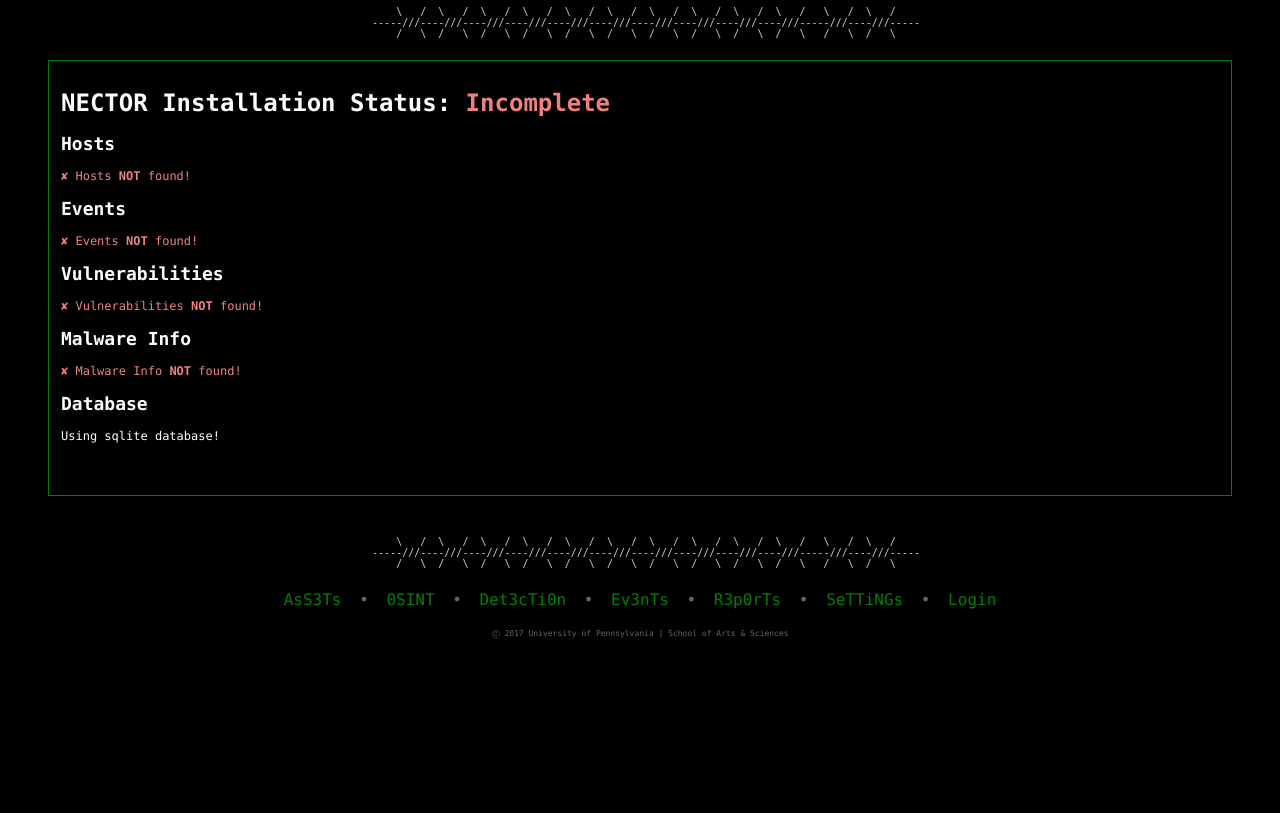
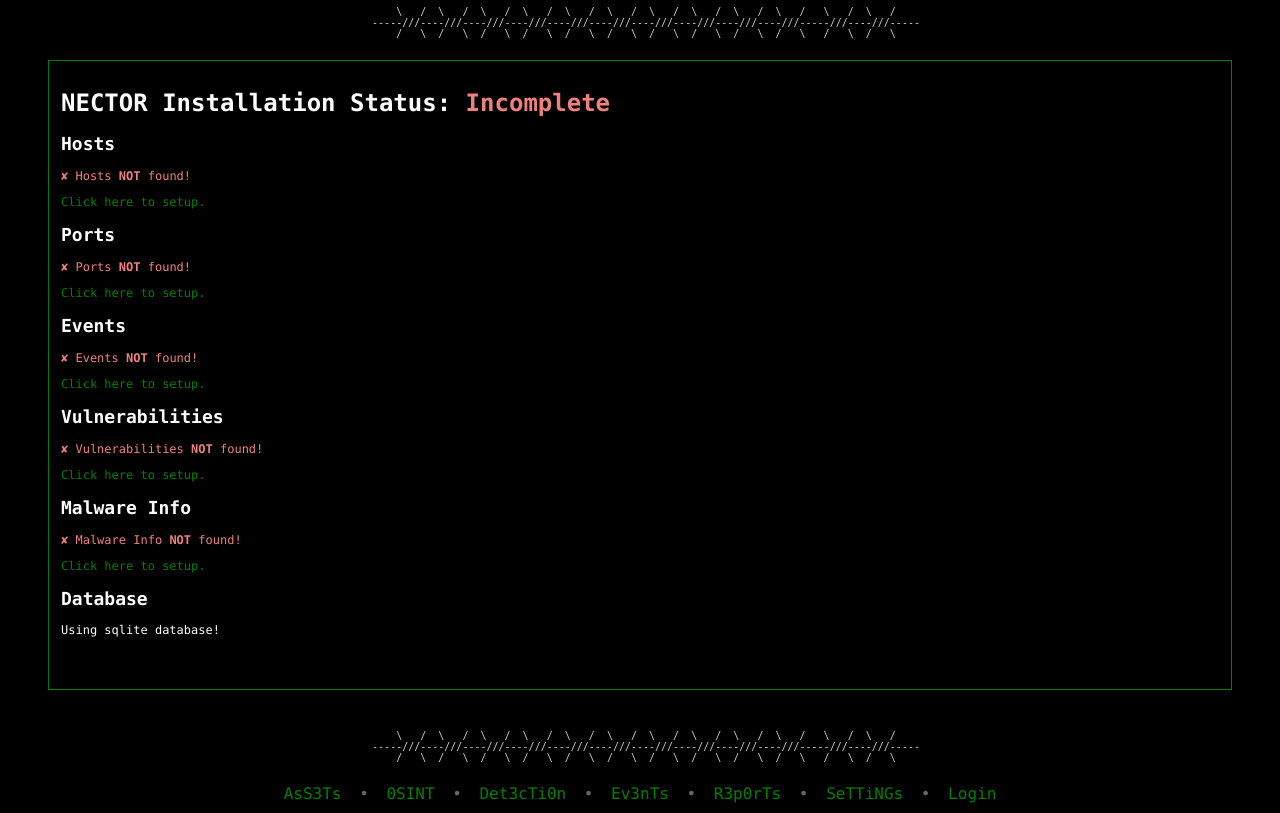
Before and after one commit to clayball/nector, a Django app: page /status/ in a window 1280 px wide. Shown: the part 203-1016 px from the top of the page. Before the commit the page ends 842 px from the top, so only its background shows below. Run offline with Django 3.2, Linux system fonts and the light colour scheme; data that the repository does not hold is empty.

Commit message:
GUI Install for Hosts and Ports.

```diff
--- a/nector/urls.py
+++ b/nector/urls.py
@@ -32,7 +32,7 @@
     url(r'^reports/', views.reports, name='reports'),
     url(r'^scans/', include('scans.urls')),
     url(r'^settings/', views.settings, name='settings'),
-    url(r'^status/', views.status, name='status'),
+    url(r'^status/', include('nector_home.urls')),
     url(r'^trending/', include('trending.urls')),
     url(r'^vulnz/', include('vulnerabilities.urls')),
 
--- a/nector_home/templates/nector_home/status.html
+++ b/nector_home/templates/nector_home/status.html
@@ -9,11 +9,108 @@
 <h1>NECTOR Installation Status: <span style="color:lightcoral">Incomplete</span></h1>
 {% endif %}
 
+{% if sup_hosts %}
+<div style="float:right; margin-right:100px">
+<h2>Hosts Setup</h2>
+{% if subnets_installed %}
+<p>An <a href="https://nmap.org/download.html">nmap</a> scan is required to obtain host info from <i>subnets.txt</i>.<br>
+    Please ensure you have nmap installed before proceeding.</p>
+<a href="/status/nmap-hosts/">Click here to run an nmap scan on the provided IP address.</a>
+<p>Note: This may take a while! Please remain on this page until it is complete.</p>
+{% else %}
+<p>Enter a list of subnets or individual IP addresses.<br> Separate each with a newline.</p>
+<form action="/status/submit-subnets/" method="post">{% csrf_token %}
+    <textarea name="subnet_ips" style="font-size:18px" rows="15" cols="30" placeholder="0.0.2.3                                  0.0.1.10-254                                  0.0.0.0/24"></textarea>
+    <br><br><input type="submit" value="Submit">
+</form>
+
+<br><br>
+<b>- OR -</b>
+<br><br>
+<p>Upload a file containing a list of subnets / IP addresses.<br>
+    Adhere to the above formatting rules.</p>
+<form action="/status/submit-subnets/" method="post" enctype="multipart/form-data">{% csrf_token %}
+    <input type="file" name="subnet_file">
+    <br><br><input type="submit" value="Upload">
+</form>
+
+{% endif %}
+</div>
+{% endif %}
+
+{% if sup_ports %}
+<div style="float:right; margin-right:100px">
+<h2>Ports Setup</h2>
+{% if subnets_installed %}
+<p>An <a href="https://nmap.org/download.html">nmap</a> scan is required to obtain port info from <i>subnets.txt</i>.<br>
+    Please ensure you have nmap installed before proceeding.</p>
+<a href="/status/nmap-ports/">Click here to run an nmap scan on the provided IP address.</a>
+<p>Note: This may take a while! Please remain on this page until it is complete.</p>
+{% else %}
+<p>Enter a list of subnets or individual IP addresses.<br> Separate each with a newline.</p>
+<form action="/status/submit-subnets/" method="post">{% csrf_token %}
+    <textarea name="subnet_ips" style="font-size:18px" rows="15" cols="30" placeholder="0.0.2.3                                  0.0.1.10-254                                  0.0.0.0/24"></textarea>
+    <br><br><input type="submit" value="Submit">
+</form>
+
+<br><br>
+<b>- OR -</b>
+<br><br>
+<p>Upload a file containing a list of subnets / IP addresses.<br>
+    Adhere to the above formatting rules.</p>
+<form action="/status/submit-subnets/" method="post" enctype="multipart/form-data">{% csrf_token %}
+    <input type="file" name="subnet_file">
+    <br><br><input type="submit" value="Upload">
+</form>
+
+{% endif %}
+</div>
+{% endif %}
+
+{% if sup_events %}
+<div style="float:right; margin-right:100px">
+<h2>Events Setup</h2>
+<form>
+    <input type="textarea">
+    <input type="button">
+</form>
+</div>
+{% endif %}
+
+{% if sup_vulns %}
+<div style="float:right; margin-right:100px">
+<h2>Vulnerabilities Setup</h2>
+<form>
+    <input type="textarea">
+    <input type="button">
+</form>
+</div>
+{% endif %}
+
+{% if sup_malware %}
+<div style="float:right; margin-right:100px">
+<h2>Malware Setup</h2>
+<form>
+    <input type="textarea">
+    <input type="button">
+</form>
+</div>
+{% endif %}
+
 <h2>Hosts</h2>
 {% if hosts_installed %}
 <p style="color:green">&#10004; Hosts found!</p>
 {% else %}
 <p style="color:lightcoral">&#10008; Hosts <b>NOT</b> found!</p>
+<a href="/status/setup-hosts/">Click here to setup.</a>
+{% endif %}
+
+<h2>Ports</h2>
+{% if ports_installed %}
+<p style="color:green">&#10004; Ports found!</p>
+{% else %}
+<p style="color:lightcoral">&#10008; Ports <b>NOT</b> found!</p>
+<a href="/status/setup-ports/">Click here to setup.</a>
 {% endif %}
 
 <h2>Events</h2>
@@ -21,6 +118,7 @@
 <p style="color:green">&#10004; Events found!</p>
 {% else %}
 <p style="color:lightcoral">&#10008; Events <b>NOT</b> found!</p>
+<a href="/status/setup-events/">Click here to setup.</a>
 {% endif %}
 
 <h2>Vulnerabilities</h2>
@@ -28,6 +126,7 @@
 <p style="color:green">&#10004; Vulnerabilities found!</p>
 {% else %}
 <p style="color:lightcoral">&#10008; Vulnerabilities <b>NOT</b> found!</p>
+<a href="/status/setup-vulns/">Click here to setup.</a>
 {% endif %}
 
 <h2>Malware Info</h2>
@@ -35,10 +134,13 @@
 <p style="color:green">&#10004; Malware Info found!</p>
 {% else %}
 <p style="color:lightcoral">&#10008; Malware Info <b>NOT</b> found!</p>
+<a href="/status/setup-malware/">Click here to setup.</a>
 {% endif %}
 
 <h2>Database</h2>
 <p>Using {{db_type}} database!</p>
 
+
+
 </div>
 {% endblock %}
--- a/nector_home/urls.py
+++ b/nector_home/urls.py
@@ -3,5 +3,14 @@
 
 urlpatterns = [
     url(r'^$', views.index, name='index'),
+    url(r'^status/', views.status, name='status'),
+    url(r'^setup-hosts/', views.status_setup_hosts, name='status_setup_hosts'),
+    url(r'^setup-ports/', views.status_setup_ports, name='status_setup_ports'),
+    url(r'^setup-events/', views.status_setup_events, name='status_setup_events'),
+    url(r'^setup-vulns/', views.status_setup_vulns, name='status_setup_vulns'),
+    url(r'^setup-malware/', views.status_setup_malware, name='status_setup_malware'),
 
+    url(r'^submit-subnets/', views.submit_subnets, name='submit_subnets'),
+    url(r'^nmap-hosts/', views.nmap_hosts, name='nmap_hosts'),
+    url(r'^nmap-ports/', views.nmap_ports, name='nmap_ports'),
 ]
--- a/nector_home/views.py
+++ b/nector_home/views.py
@@ -2,34 +2,19 @@
 from django.http import HttpResponse
 from django.template import loader
 from django.db import connection
+from django.template.context_processors import csrf
 
 from hosts.models import Host
 from vulnerabilities.models import Vulnerability
 from events.models import Event
 from malware.models import Malware
 
+import os.path # Used to check for existing subnets.txt
+import subprocess # Used for performing nmap scans.
+
 
 def index(request):
-    installation_complete = False
-
-    hosts_installed = Host.objects.all().exists()
-    vulns_installed = Vulnerability.objects.all().exists()
-    events_installed = Event.objects.all().exists()
-    malware_installed = Malware.objects.all().exists()
-
-    if hosts_installed and vulns_installed and events_installed and malware_installed:
-        installation_complete = True
-
-    context = {'hosts_installed' : hosts_installed,
-               'vulns_installed' : vulns_installed,
-               'events_installed' : events_installed,
-               'malware_installed' : malware_installed,
-               'installation_complete' : installation_complete,
-               'db_type' : connection.vendor}
-
-    if installation_complete:
-        return about(request)
-    return render(request, 'nector_home/status.html', context)
+    return status(request)
 
 
 def osint(request):
@@ -52,22 +37,93 @@
     return render(request, 'nector_home/settings.html')
 
 
-def status(request):
+# 'sup' is shorthand for 'setup'
+def status(request, sup_hosts=False, sup_ports=False, sup_events=False, sup_vulns=False, sup_malware=False):
     installation_complete = False
+
+    subnets_installed = os.path.isfile('subnets.txt')
 
     hosts_installed = Host.objects.all().exists()
     vulns_installed = Vulnerability.objects.all().exists()
     events_installed = Event.objects.all().exists()
     malware_installed = Malware.objects.all().exists()
+    ports_installed = Host.objects.all().filter(ports__icontains='"').exists()
 
     if hosts_installed and vulns_installed and events_installed and malware_installed:
         installation_complete = True
 
-    context = {'hosts_installed' : hosts_installed,
-               'vulns_installed' : vulns_installed,
-               'events_installed' : events_installed,
+    context = {'subnets_installed' : subnets_installed,
+               'hosts_installed'   : hosts_installed,
+               'vulns_installed'   : vulns_installed,
+               'events_installed'  : events_installed,
                'malware_installed' : malware_installed,
+               'ports_installed'   : ports_installed,
                'installation_complete' : installation_complete,
+               'sup_hosts'   : sup_hosts,
+               'sup_ports'   : sup_ports,
+               'sup_events'  : sup_events,
+               'sup_vulns'   : sup_vulns,
+               'sup_malware' : sup_malware,
                'db_type' : connection.vendor}
 
+    if installation_complete:
+        return about(request)
     return render(request, 'nector_home/status.html', context)
+
+
+def status_setup_hosts(request):
+    return status(request, sup_hosts=True)
+
+
+def status_setup_ports(request):
+    # If Hosts haven't been imported, then do that first.
+    if not Host.objects.all().exists():
+        return status(request, sup_hosts=True)
+    return status(request, sup_ports=True)
+
+
+def status_setup_events(request):
+    return status(request, sup_events=True)
+
+
+def status_setup_vulns(request):
+    return status(request, sup_vulns=True)
+
+
+def status_setup_malware(request):
+    return status(request, sup_malware=True)
+
+
+def submit_subnets(request):
+    if not request.POST:
+        return status(request)
+
+    if 'subnet_ips' in request.POST:
+        subnets_txt = open('subnets.txt', 'w')
+        subnets_txt.write(request.POST['subnet_ips'])
+        subnets_txt.close()
+
+    elif 'subnet_file' in request.FILES:
+        input_file = request.FILES['subnet_file'].read()
+        with open('subnets.txt', 'w') as subnets_txt:
+            for line in input_file:
+                subnets_txt.write(line)
+            subnets_txt.close()
+
+    return status(request, sup_hosts=True)
+
+
+def update_db():
+    subprocess.call(['python', 'import-data.py'])
+
+
+def nmap_hosts(request):
+    nmap_status = subprocess.call(['nmap', '-sL', '-iL', 'subnets.txt', '-oN', 'hosts.xml'])
+    update_db()
+    return status(request)
+
+
+def nmap_ports(request):
+    nmap_status = subprocess.call(['nmap', '-Pn', '-sV', '--version-light', '-T5', '-p17,19,21,22,23,25,53,80,123,137,139,153,161,443,445,548,636,1194,1337,1900,3306,3389,4380,4444,4672,5353,5900,6000,6881,8000,8080,9050,31337', '-iL', 'subnets.txt', '--open', '-oX', 'openports.xml', '2>&1', '>', '/dev/null'])
+    update_db()
+    return status(request)
```
